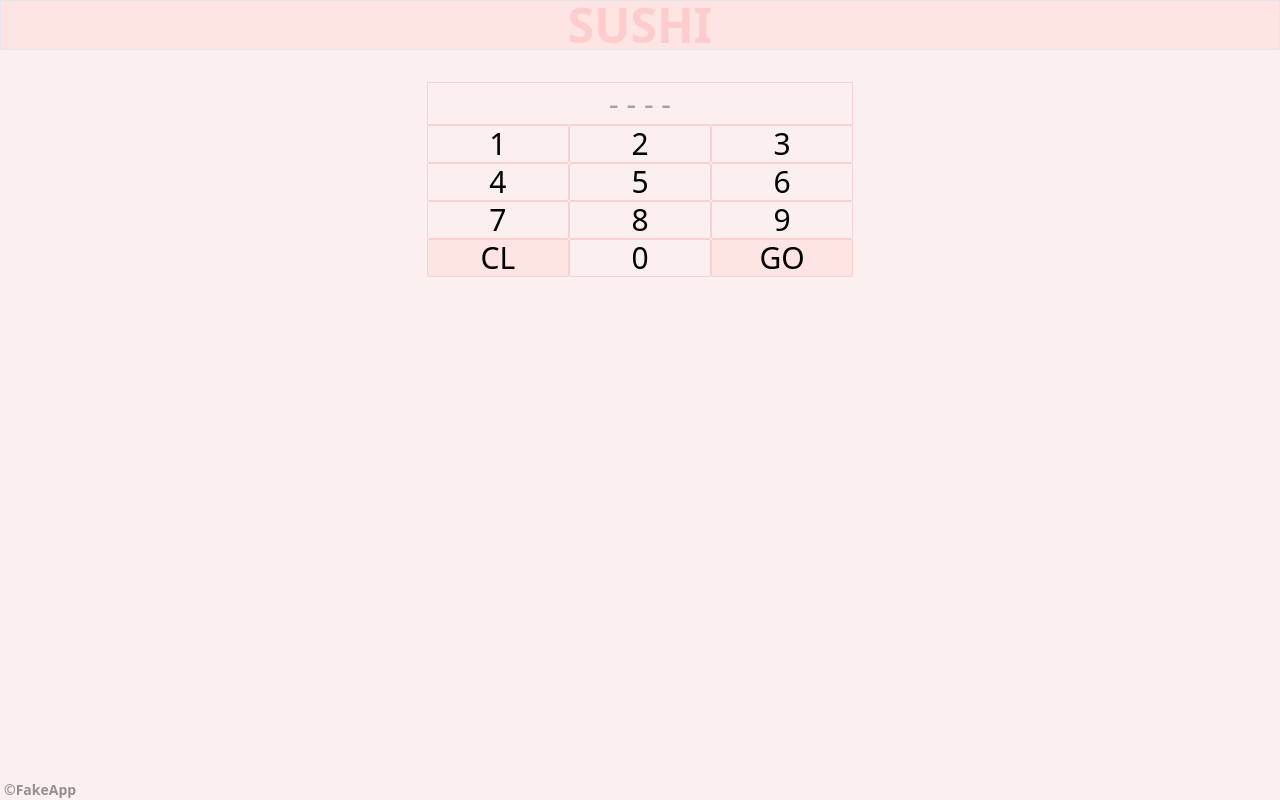
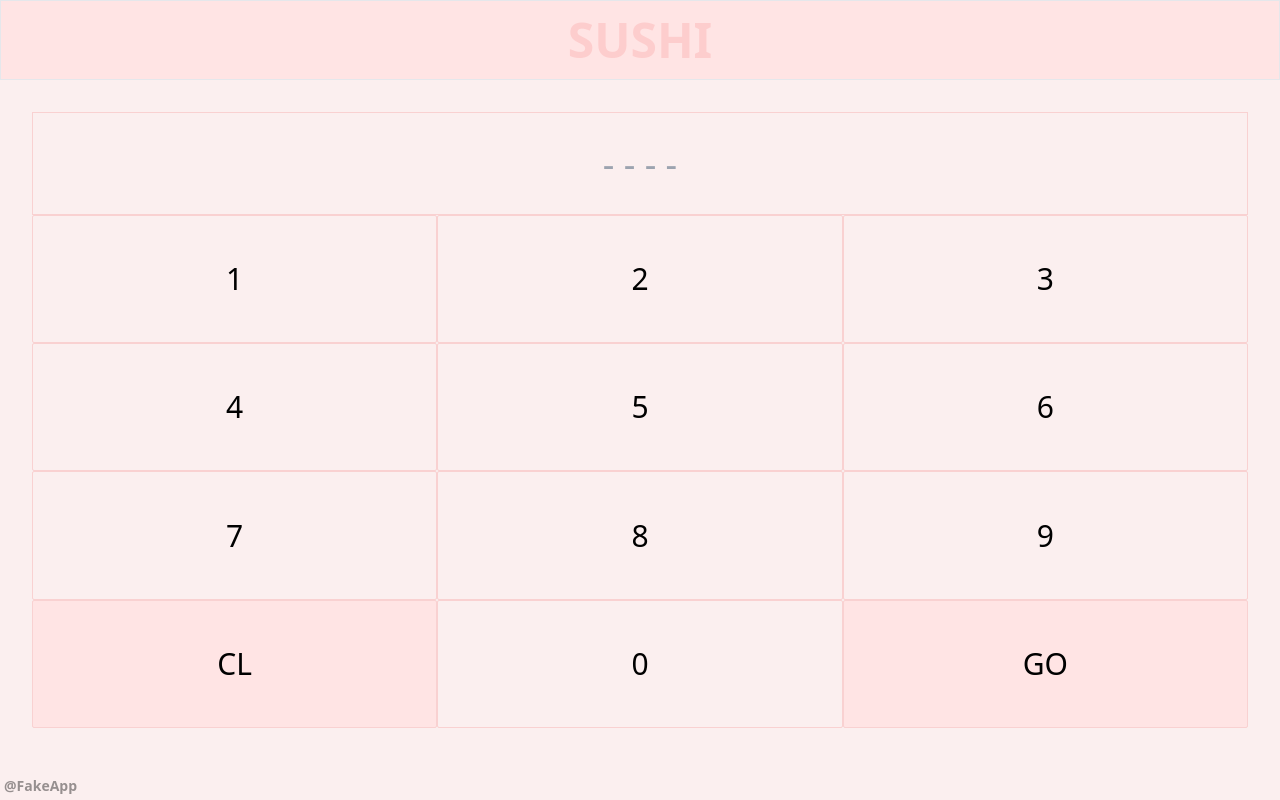
Before and after one commit to Saradawson/sushi-pos, a Next.js app: page /login in a window 1280 px wide. Built offline with nearby package versions, Linux system fonts and the light colour scheme.

Commit message:
login screen css styling updates

```diff
--- a/src/app/layout.tsx
+++ b/src/app/layout.tsx
@@ -17,7 +17,7 @@ export default function RootLayout({
     <html lang="en">
       <body className="flex flex-col w-screen min-h-screen bg-pinkFour" suppressHydrationWarning={true}>
         <Header/>
-        <main className="flex-grow overflow-hidden min-w-screen h-4/5 pb-8 pt-8">{children}</main>
+        <main className="flex justify-center items-center flex-grow overflow-hidden min-w-screen h-[85vh]">{children}</main>
         <Footer/>
       </body>
     </html>
--- a/src/app/login/btnContainer.tsx
+++ b/src/app/login/btnContainer.tsx
@@ -19,7 +19,7 @@ const BtnContainer: React.FC<ValueProps> = ({ onClick, code }) => {
 
 
     return (
-        <div className='w-1/3 h-full'>
+        <div className='w-full h-full'>
             {btnValues.map((row, index) => {
                 return (
                     <div className='h-1/4' key={index}>
--- a/src/app/login/loginForm.tsx
+++ b/src/app/login/loginForm.tsx
@@ -34,7 +34,7 @@ export default function LoginForm() {
     }
 
     return(
-        <form onSubmit={handlesubmit} className="flex flex-col items-center h-full">
+        <form onSubmit={handlesubmit} className="flex flex-col justify-center items-center w-full h-full p-8">
             <LoginInput code={code} value={code} onChange={handleInputChange}/>
             <BtnContainer code={code} value={code} onClick={handleInputChange}/>
         </form>
--- a/src/app/login/loginInput.tsx
+++ b/src/app/login/loginInput.tsx
@@ -15,7 +15,7 @@ const LoginInput: React.FC<InputProps> = ({ code, onChange }) => {
     }
 
     return (
-        <input readOnly id="code-input" className="w-1/3 h-1/5 text-center text-3xl border border-borderPink bg-pinkFour" value={code} type="text" placeholder=" - - - - " onChange={handleChange}></input>
+        <input readOnly id="code-input" className="w-full h-1/5 text-center text-4xl border border-borderPink bg-pinkFour" value={code} type="text" placeholder=" - - - - " onChange={handleChange}></input>
     );
 }
 
--- a/src/app/login/page.tsx
+++ b/src/app/login/page.tsx
@@ -2,7 +2,7 @@ import LoginForm from "./loginForm";
 
 export default function LoginPage() {
     return (
-        <div className="h-full">
+        <div className="h-full w-full">
             <LoginForm></LoginForm>
         </div>
     );
--- a/src/app/page.tsx
+++ b/src/app/page.tsx
@@ -2,7 +2,7 @@ import LoginForm from "@/app/login/loginForm";
 
 export default function Home() {
   return (
-    <div className="h-full w-full">
+    <div className="h-full w-1/3">
         <LoginForm />
     </div>
   );
--- a/src/components/footer/footer.tsx
+++ b/src/components/footer/footer.tsx
@@ -1,8 +1,8 @@
 
 export default function Footer(){
     return(
-        <footer className="h-fit px-1">
-            <p className="font-extrabold text-black text-sm text-opacity-40">&copy;FakeApp</p>
+        <footer className="h-[5vh] flex items-end p-1">
+            <p className="font-extrabold text-black text-sm text-opacity-40">@FakeApp</p>
         </footer>
     );
 };
--- a/src/components/header/header.tsx
+++ b/src/components/header/header.tsx
@@ -1,7 +1,7 @@
 
 export default function Header() {
     return(
-        <header className="h-1/6 w-full border bg-pinkThree bg-gradient-to-bl flex flex-col justify-center text-center">
+        <header className="h-[10vh] w-full border bg-pinkThree bg-gradient-to-bl flex flex-col justify-center text-center">
             <h1 className="font-extrabold text-pinkTwo text-5xl text-opacity-40">SUSHI</h1>
         </header>
     );
```
